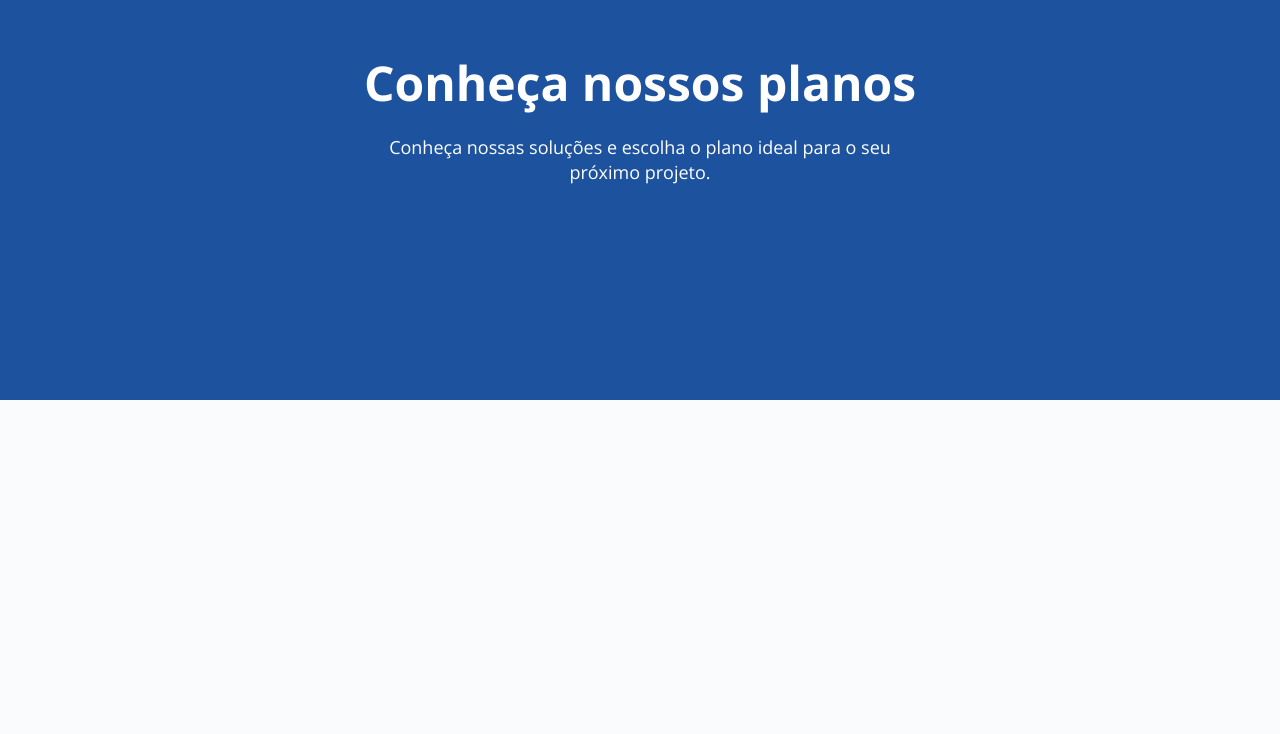
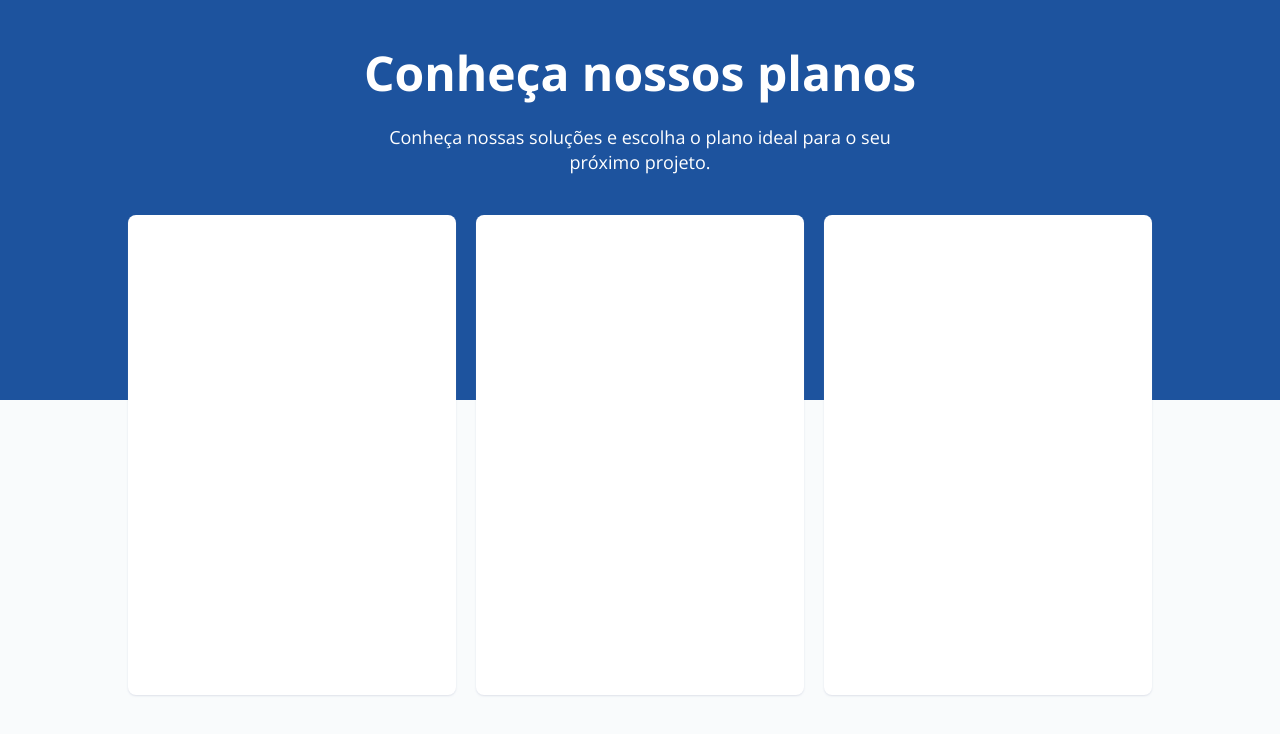
Before and after one commit to thiagokawauchi/rocketseat-discover-desafios, a plain HTML site: page pricing-table/pricing-table.html in a window 1280 px wide. Drawn offline with nearby package versions, Linux system fonts and the light colour scheme.

Commit message:
pricing-table price-box class added

```diff
--- a/pricing-table/pricing-table.css
+++ b/pricing-table/pricing-table.css
@@ -35,7 +35,7 @@
 
   .title {
       width: 553px;
-      margin: 50px auto;
+      margin: 40px auto;
   }
 
   .title > h1 {
@@ -58,3 +58,25 @@
     color: #FFFFFF;
     margin-top: 20px;
   }
+
+  .main-container {
+    margin: 0px auto;
+    display: flex;
+    justify-content: space-around;
+    width: 80vw;
+    height: 60vh;
+    gap: 20px;
+  }
+
+  .price-box {
+    background: #FFFFFF;
+    box-shadow: 0px 1px 2px rgba(142, 150, 185, 0.25);
+    flex: 1;
+    border-radius: 8px;
+  }
+
+  .price-box:hover {
+    background: #FFFFFF;
+    box-shadow: 0px 1px 2px rgba(142, 150, 185, 0.25);
+    border-radius: 8px;
+  }
--- a/pricing-table/pricing-table.html
+++ b/pricing-table/pricing-table.html
@@ -12,18 +12,24 @@
 </head>
 <body>
 
-    <div class="title">
+    <header class="title">
         <h1>Conheça nossos planos</h1>
         <p>
             Conheça nossas soluções e escolha o plano ideal para
             o seu próximo projeto.
         </p>
-    </div>
+    </header>
 
     <div class="background">
         <div class="blue-background"></div>
         <div class="light-background"></div>
     </div>
 
+    <main class="main-container">
+        <div class="price-box"></div>
+        <div class="price-box"></div>
+        <div class="price-box"></div>
+    </main>
+
 </body>
 </html>
```
